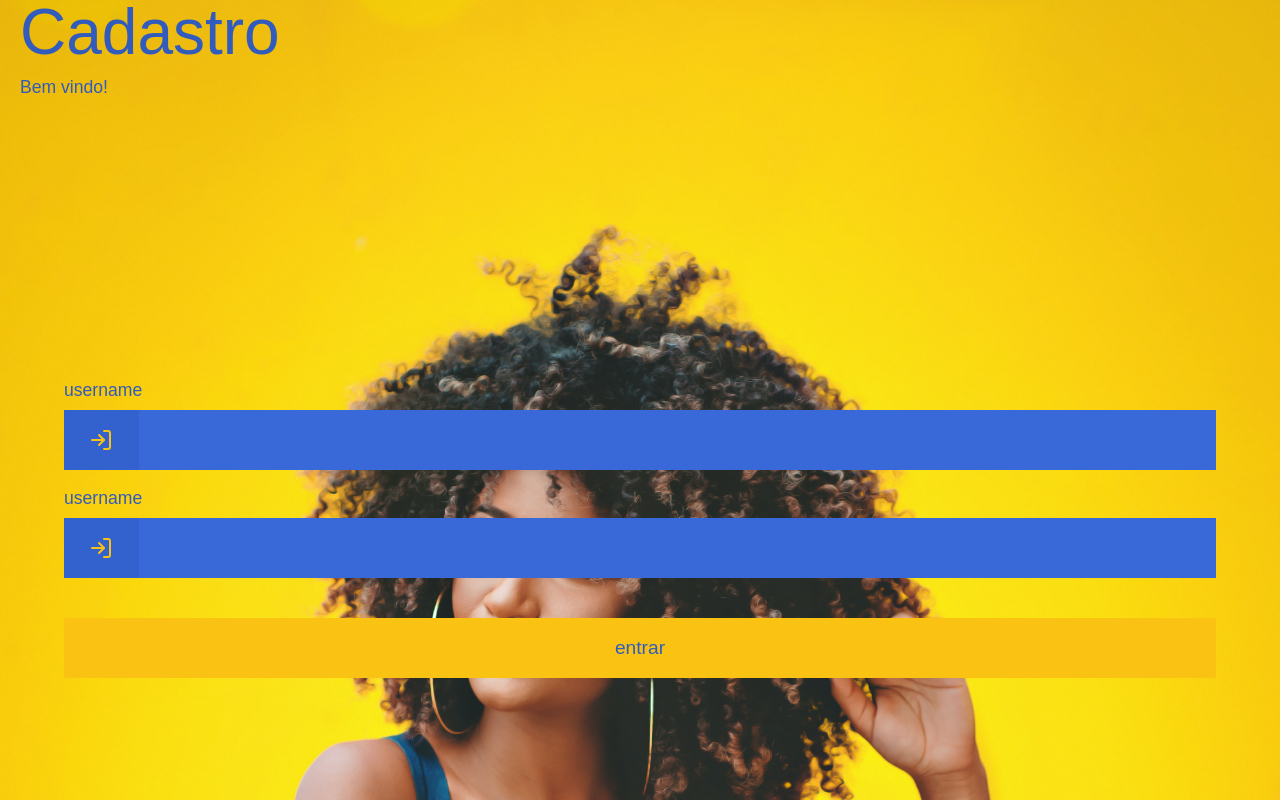
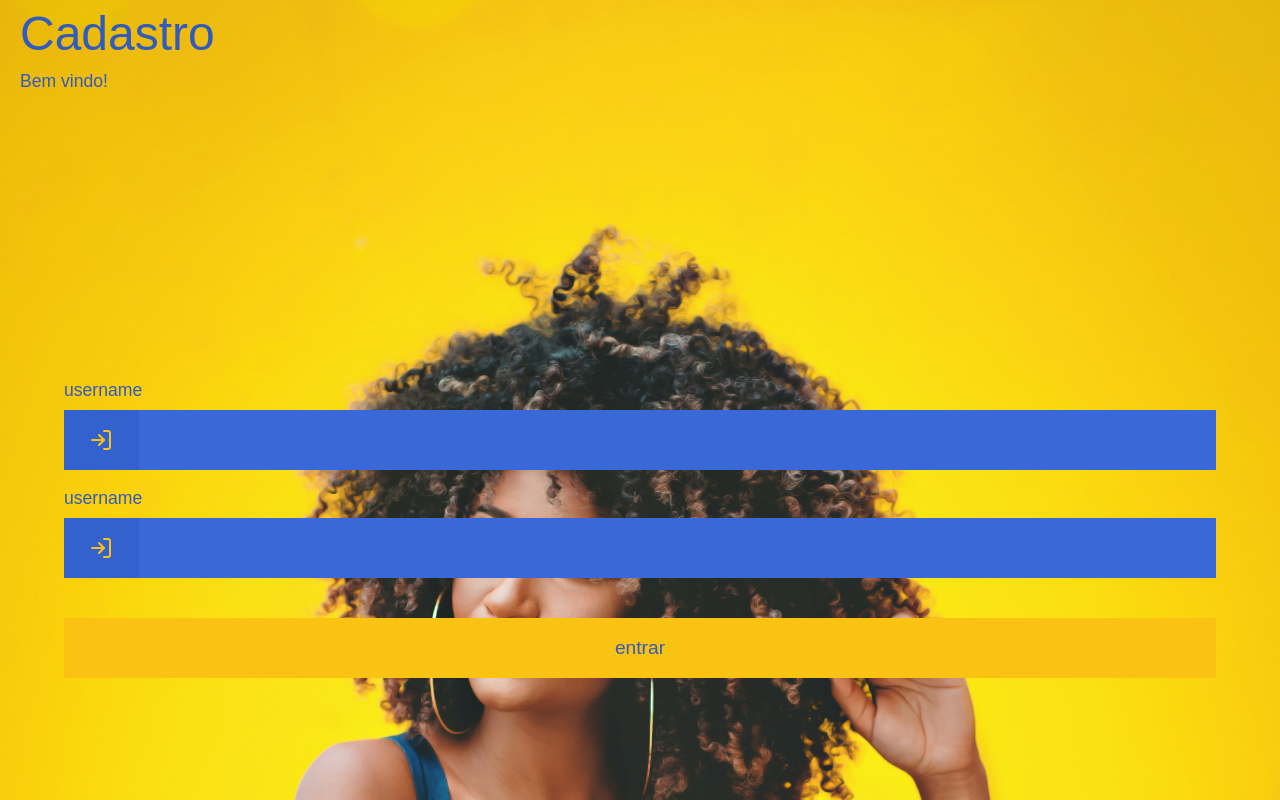
Before and after one commit to devvagnerBR/meta-bank, a React (Create React App) app: page /signup in a window 1280 px wide. Built offline with nearby package versions, Linux system fonts and the light colour scheme; a web font is replaced by a local one.

Commit message:
header signup

```diff
--- a/src/pages/signup/signup.scss
+++ b/src/pages/signup/signup.scss
@@ -8,7 +8,7 @@
 }
 
 .signup-header {
-	padding: 0 20px;
+	padding: 10px 20px;
 	//background: blue;
 	align-items: flex-start;
 	display: flex;
@@ -19,7 +19,7 @@
 
 	h1 {
 		color: $primary;
-		font-size: 4rem;
+		font-size: 3rem;
 	}
 
 	h3 {
```
